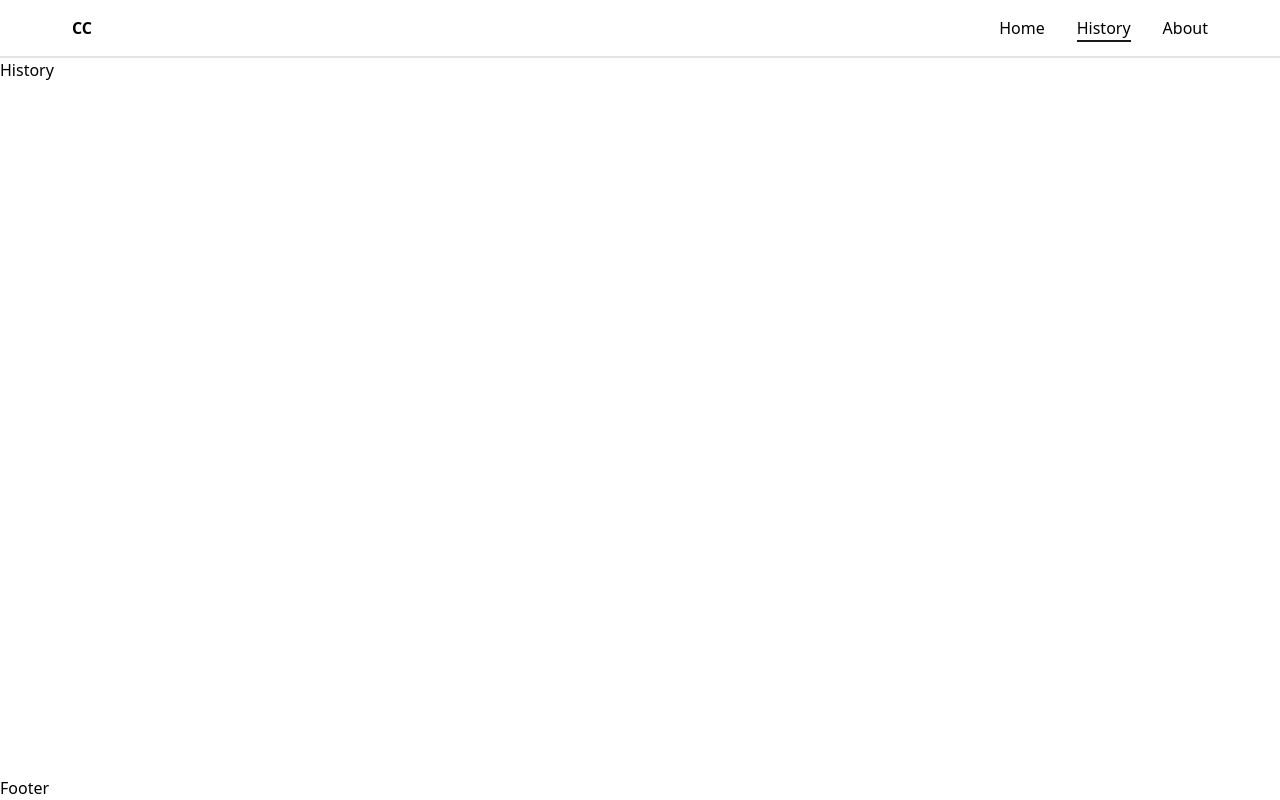
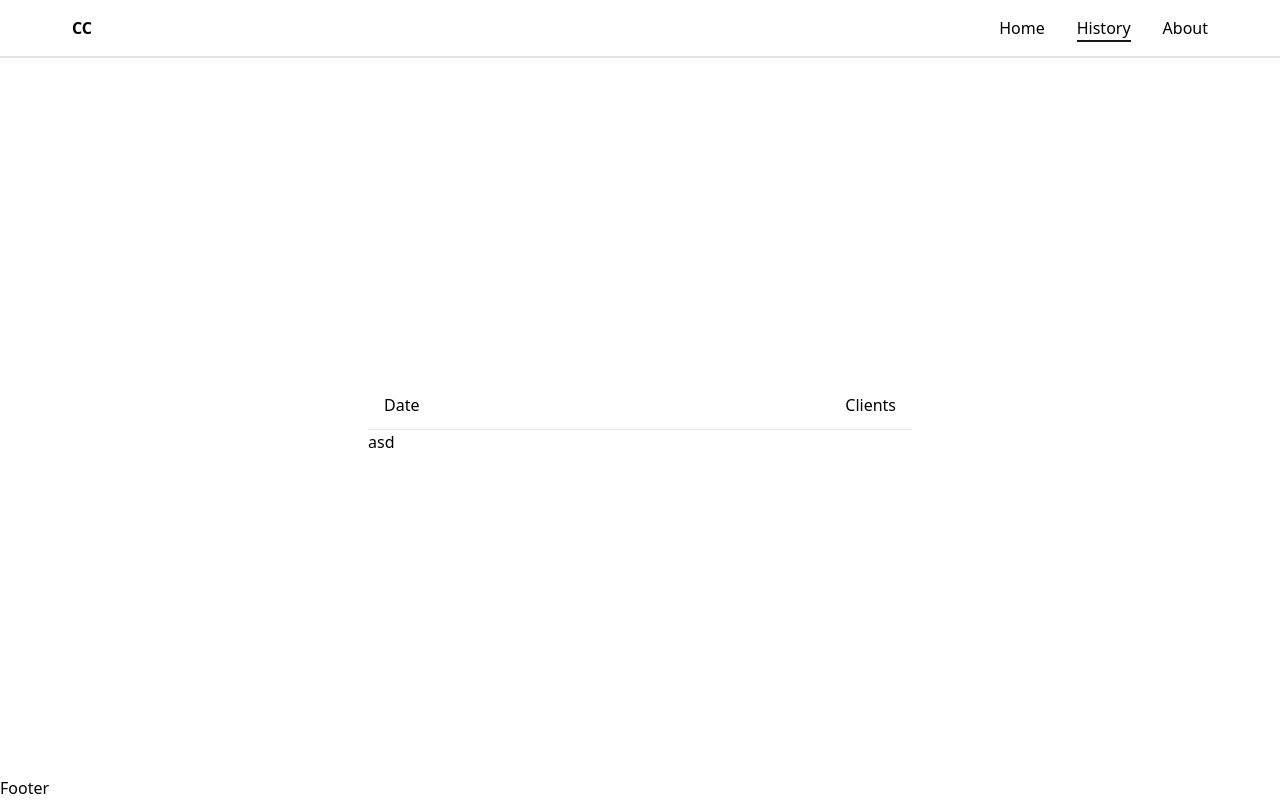
Before and after one commit to PoprostuTaki/client-counter, a React (Vite) app: page /history in a window 1280 px wide. Built offline with nearby package versions, Linux system fonts and the light colour scheme.

Commit message:
Added History page

```diff
--- a/src/routes/History.tsx
+++ b/src/routes/History.tsx
@@ -1,3 +1,37 @@
+import { useState } from "react";
+interface ClientsInDate {
+  [key: string]: number;
+}
 export function History() {
-  return <div className="">History</div>;
+  const [clientsList, setClientsList] = useState(() => {
+    const dataFromLocalStorage = localStorage.getItem("client-counter");
+    if (dataFromLocalStorage !== null) {
+      return JSON.parse(dataFromLocalStorage);
+    }
+    return undefined;
+  });
+
+  return (
+    <ul className="container flex max-w-xl flex-1 flex-col justify-center divide-y p-4 ">
+      <li className="flex h-12 items-center justify-between px-4">
+        <span>Date</span>
+        <span>Clients</span>
+      </li>
+      {clientsList ? (
+        clientsList.map((item: ClientsInDate, index: number) => {
+          return (
+            <li
+              key={`${Object.keys(item)[0]} &{index}`}
+              className="flex h-12 items-center justify-between px-4"
+            >
+              <span>{Object.keys(item)[0]}</span>
+              <span>{Object.values(item)[0]}</span>
+            </li>
+          );
+        })
+      ) : (
+        <li>asd</li>
+      )}
+    </ul>
+  );
 }
```
